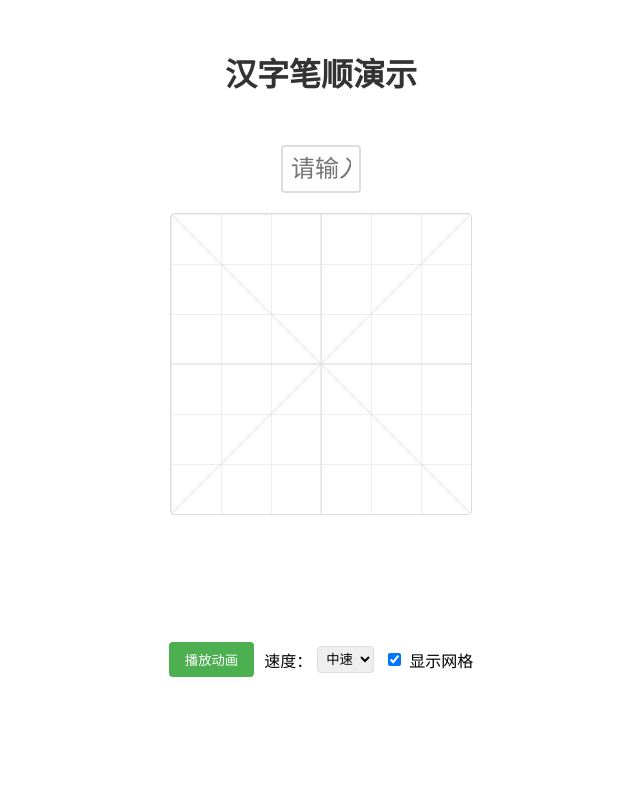
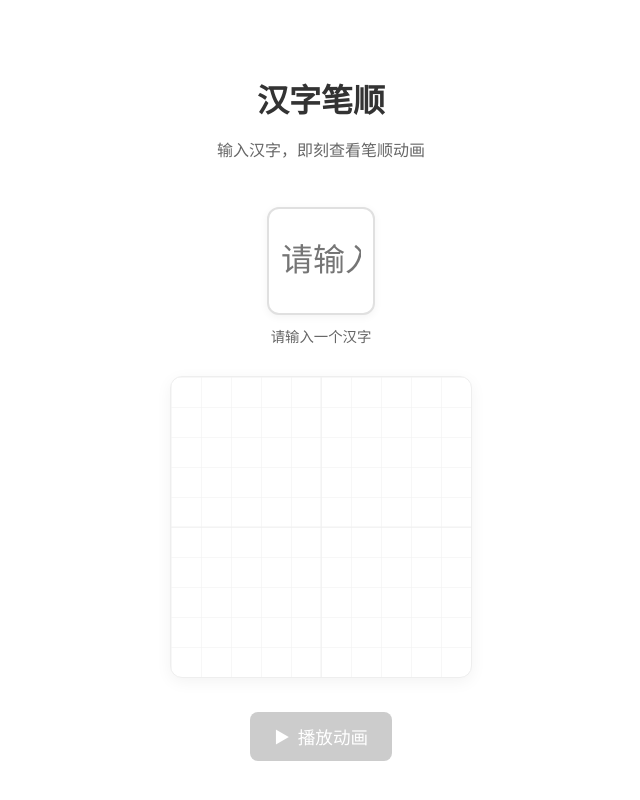
Before and after one commit to Sealandsky/sealandsky.github.io, a Vue app: page / in a window 1280 px wide. Shown: the top 800 px of the page, without its empty margins (319-959 px from the left). Built offline with nearby package versions, Linux system fonts and the light colour scheme.

Commit message:
Merge remote changes and add hanzi stroke order app

```diff
--- a/package.json
+++ b/package.json
@@ -14,8 +14,11 @@
     "vue": "^3.3.4"
   },
   "devDependencies": {
+    "@esbuild/darwin-arm64": "^0.18.20",
     "@vitejs/plugin-vue": "^4.2.3",
+    "esbuild": "^0.18.20",
     "gh-pages": "^5.0.0",
-    "vite": "^4.3.9"
+    "terser": "^5.37.0",
+    "vite": "4.2.0"
   }
 }
--- a/src/App.vue
+++ b/src/App.vue
@@ -1,6 +1,5 @@
 <template>
   <div class="app">
-    <h1>汉字笔顺演示</h1>
     <StrokeOrder />
   </div>
 </template>
--- a/src/components/StrokeOrder.vue
+++ b/src/components/StrokeOrder.vue
@@ -1,5 +1,9 @@
 <template>
   <div class="stroke-order">
+    <div class="header">
+      <h2>汉字笔顺</h2>
+      <p class="subtitle">输入汉字，即刻查看笔顺动画</p>
+    </div>
     <div v-if="loading" class="loading-overlay">
       <div class="loading-spinner"></div>
       <div>加载中...</div>
@@ -14,55 +18,38 @@
         maxlength="1"
         placeholder="请输入汉字"
         class="character-input"
+        :class="{ 'has-value': character }"
       >
+      <div class="input-hint">{{ character ? '按下播放按钮开始动画' : '请输入一个汉字' }}</div>
     </div>
 
     <div class="display-section">
-      <div class="stroke-info" v-if="currentStrokeName">
-        当前笔画：{{ currentStrokeName }}
-      </div>
-
       <div class="writers-container">
         <svg ref="hanziWriterTarget" class="character-display" :width="300" :height="300">
-          <!-- 添加网格背景 -->
           <defs>
-            <pattern id="grid" width="50" height="50" patternUnits="userSpaceOnUse">
-              <path d="M 50 0 L 0 0 0 50" fill="none" stroke="#DDD" stroke-width="1"/>
+            <pattern id="grid" width="30" height="30" patternUnits="userSpaceOnUse">
+              <path d="M 30 0 L 0 0 0 30" fill="none" stroke="#f0f0f0" stroke-width="1"/>
             </pattern>
           </defs>
-          <!-- 背景矩形 -->
           <rect width="100%" height="100%" fill="url(#grid)"/>
-          <!-- 对角线 -->
-          <line x1="0" y1="0" x2="300" y2="300" stroke="#DDD" />
-          <line x1="300" y1="0" x2="0" y2="300" stroke="#DDD" />
-          <!-- 中心线 -->
-          <line x1="150" y1="0" x2="150" y2="300" stroke="#DDD" />
-          <line x1="0" y1="150" x2="300" y2="150" stroke="#DDD" />
+          <line x1="0" y1="150" x2="300" y2="150" stroke="#f0f0f0" />
+          <line x1="150" y1="0" x2="150" y2="300" stroke="#f0f0f0" />
         </svg>
       </div>
 
       <div class="stroke-progress">
-        <div class="stroke-steps" ref="strokeStepsTarget">
-          <!-- 笔画进展将在这里动态渲染 -->
-        </div>
+        <div class="stroke-steps" ref="strokeStepsTarget"></div>
       </div>
 
       <div class="controls">
-        <button @click="animate" :disabled="isAnimating">播放动画</button>
-        <div class="speed-control">
-          <label>速度：</label>
-          <select v-model="speed" @change="updateSpeed">
-            <option value="0.5">慢速</option>
-            <option value="1">中速</option>
-            <option value="2">快速</option>
-          </select>
-        </div>
-        <div class="grid-control">
-          <label>
-            <input type="checkbox" v-model="showGrid" @change="toggleGrid">
-            显示网格
-          </label>
-        </div>
+        <button
+          @click="animate"
+          :disabled="isAnimating || !character"
+          class="play-button"
+        >
+          <span class="button-icon">▶</span>
+          {{ isAnimating ? '播放中...' : '播放动画' }}
+        </button>
       </div>
     </div>
   </div>
@@ -107,15 +94,15 @@ const renderFanningStrokes = (strokes) => {
     const strokesPortion = strokes.slice(0, i + 1)
 
     const svg = document.createElementNS('http://www.w3.org/2000/svg', 'svg')
-    svg.style.width = '75px'
-    svg.style.height = '75px'
+    svg.style.width = '60px'
+    svg.style.height = '60px'
     svg.style.border = '1px solid #EEE'
     svg.style.marginRight = '3px'
-
+    svg.style.borderRadius = '6px'
     const group = document.createElementNS('http://www.w3.org/2000/svg', 'g')
 
     // 使用 HanziWriter 的缩放转换
-    const transformData = HanziWriter.getScalingTransform(75, 75)
+    const transformData = HanziWriter.getScalingTransform(60, 60)
     group.setAttributeNS(null, 'transform', transformData.transform)
     svg.appendChild(group)
 
@@ -199,7 +186,7 @@ const initWriter = (char) => {
       delayBetweenStrokes: 1000,
       strokeColor: '#000',
       outlineColor: '#ddd',
-      radicalColor: '#337ab7',
+      radicalColor: '#4CAF50',
       charColor: 'transparent',
       showCharacter: true,
       showOutline: false,
@@ -271,174 +258,121 @@ onUnmounted(() => {
   display: flex;
   flex-direction: column;
   align-items: center;
-  gap: 20px;
+  gap: 30px;
+  max-width: 600px;
+  margin: 0 auto;
+}
+
+.header {
+  text-align: center;
+}
+
+.header h2 {
+  font-size: 2rem;
+  color: #333;
+  margin-bottom: 8px;
+}
+
+.subtitle {
+  color: #666;
+  font-size: 1rem;
+}
+
+.input-section {
+  display: flex;
+  flex-direction: column;
+  align-items: center;
+  gap: 10px;
 }
 
 .character-input {
-  font-size: 24px;
-  padding: 8px;
-  width: 60px;
+  font-size: 32px;
+  padding: 12px;
+  width: 80px;
+  height: 80px;
   text-align: center;
-  border: 2px solid #ddd;
-  border-radius: 4px;
+  border: 2px solid #e0e0e0;
+  border-radius: 12px;
+  transition: all 0.3s ease;
+  background: #fff;
+  box-shadow: 0 2px 8px rgba(0,0,0,0.05);
 }
 
-.writers-container {
-  display: flex;
-  gap: 20px;
-  justify-content: center;
-  width: 100%;
+.character-input:focus {
+  border-color: #4CAF50;
+  box-shadow: 0 2px 12px rgba(76,175,80,0.2);
+  outline: none;
+}
+
+.input-hint {
+  color: #666;
+  font-size: 0.9rem;
 }
 
 .character-display {
-  width: 300px;
-  height: 300px;
-  border: 1px solid #ddd;
-  border-radius: 4px;
+  border: 1px solid #eee;
+  border-radius: 12px;
   background: #fff;
+  box-shadow: 0 4px 16px rgba(0,0,0,0.05);
+  transition: all 0.3s ease;
+}
+.stroke-step-label {
+  font-size: 14px;
+  color: #999;
+}
+.play-button {
+  margin: 0 auto;
+  padding: 12px 24px;
+  font-size: 1.1rem;
+  background: #4CAF50;
+  color: white;
+  border: none;
+  border-radius: 8px;
+  cursor: pointer;
   display: flex;
-  justify-content: center;
   align-items: center;
-  position: relative;
-}
-
-.loading-message {
-  color: #666;
-  font-size: 14px;
-}
-
-svg {
-  max-width: 100%;
-  max-height: 100%;
-  position: absolute;
-}
-
-.controls {
-  margin-top: 10px;
-  display: flex;
-  gap: 10px;
-  align-items: center;
-  flex-wrap: wrap;
+  gap: 8px;
+  transition: all 0.3s ease;
+  min-width: 140px;
   justify-content: center;
 }
 
-.stroke-info {
-  margin-bottom: 10px;
-  font-size: 16px;
-  color: #666;
-  min-height: 24px;
+.play-button:hover:not(:disabled) {
+  background: #45a049;
+  transform: translateY(-1px);
+  box-shadow: 0 4px 12px rgba(76,175,80,0.2);
 }
 
-button {
-  padding: 8px 16px;
-  cursor: pointer;
-  background-color: #4CAF50;
-  color: white;
-  border: none;
-  border-radius: 4px;
-  transition: background-color 0.3s;
+.play-button:disabled {
+  background: #cccccc;
+  cursor: not-allowed;
+  transform: none;
+  box-shadow: none;
 }
 
-button:disabled {
-  background-color: #cccccc;
-  cursor: not-allowed;
-}
-
-button:hover:not(:disabled) {
-  background-color: #45a049;
-}
-
-.speed-control {
-  display: flex;
-  align-items: center;
-  gap: 5px;
-}
-
-select {
-  padding: 4px;
-  border-radius: 4px;
-  border: 1px solid #ddd;
-}
-
-.stroke-progress {
-  margin-top: 20px;
-  width: 100%;
-  overflow-x: auto;
+.button-icon {
+  font-size: 0.9em;
 }
 
 .stroke-steps {
   display: flex;
-  padding: 10px;
-  min-height: 77px;
-  align-items: center;
+  padding: 15px;
+  gap: 15px;
   justify-content: center;
   flex-wrap: wrap;
-  gap: 10px;
+  /* background: #f9f9f9; */
+  border-radius: 12px;
 }
 
-.stroke-steps svg {
-  background: white;
-  border-radius: 4px;
-  transition: transform 0.2s;
-}
+@media (max-width: 600px) {
+  .stroke-order {
+    padding: 15px;
+  }
 
-.stroke-steps svg:hover {
-  transform: scale(1.1);
-  cursor: pointer;
-}
-
-.grid-control {
-  display: flex;
-  align-items: center;
-  gap: 5px;
-}
-
-.grid-control label {
-  display: flex;
-  align-items: center;
-  gap: 5px;
-  cursor: pointer;
-}
-
-.grid-control input[type="checkbox"] {
-  cursor: pointer;
-}
-
-.loading-overlay {
-  position: fixed;
-  top: 0;
-  left: 0;
-  right: 0;
-  bottom: 0;
-  background: rgba(255, 255, 255, 0.9);
-  display: flex;
-  flex-direction: column;
-  align-items: center;
-  justify-content: center;
-  z-index: 1000;
-}
-
-.loading-spinner {
-  width: 40px;
-  height: 40px;
-  border: 4px solid #f3f3f3;
-  border-top: 4px solid #3498db;
-  border-radius: 50%;
-  animation: spin 1s linear infinite;
-  margin-bottom: 10px;
-}
-
-@keyframes spin {
-  0% { transform: rotate(0deg); }
-  100% { transform: rotate(360deg); }
-}
-
-.error-message {
-  color: #ff4444;
-  padding: 10px;
-  margin: 10px 0;
-  border: 1px solid #ffdddd;
-  border-radius: 4px;
-  background-color: #ffeeee;
+  .character-input {
+    font-size: 28px;
+    width: 70px;
+    height: 70px;
+  }
 }
 </style>
```
Also changed, not shown: 1 other file (tests, documents, lock files or other folders).
